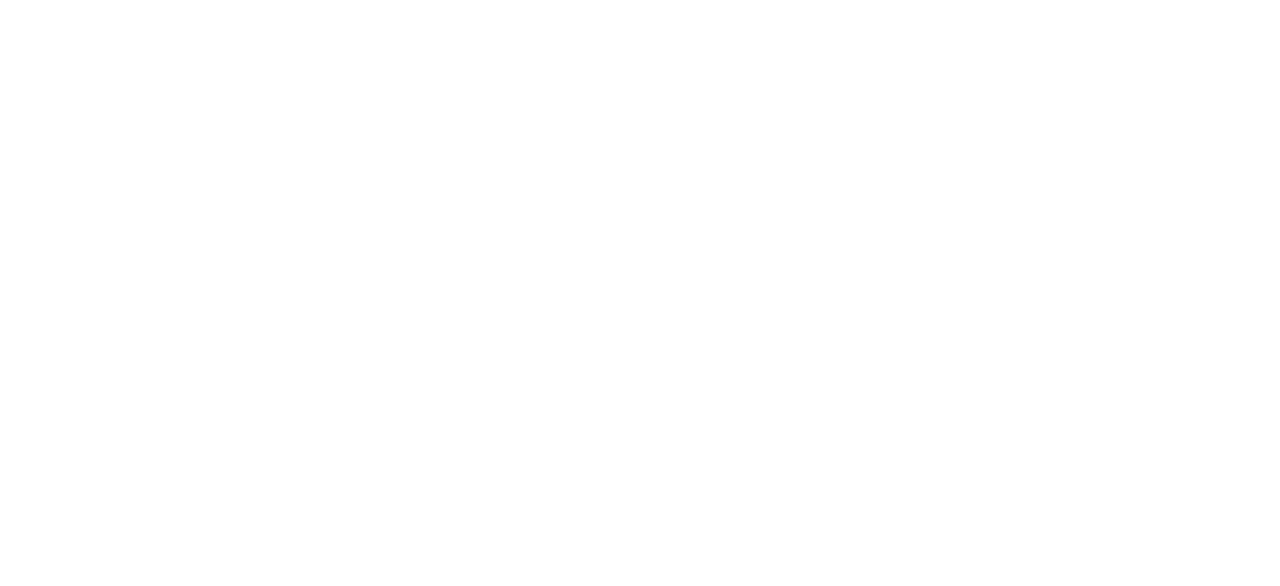
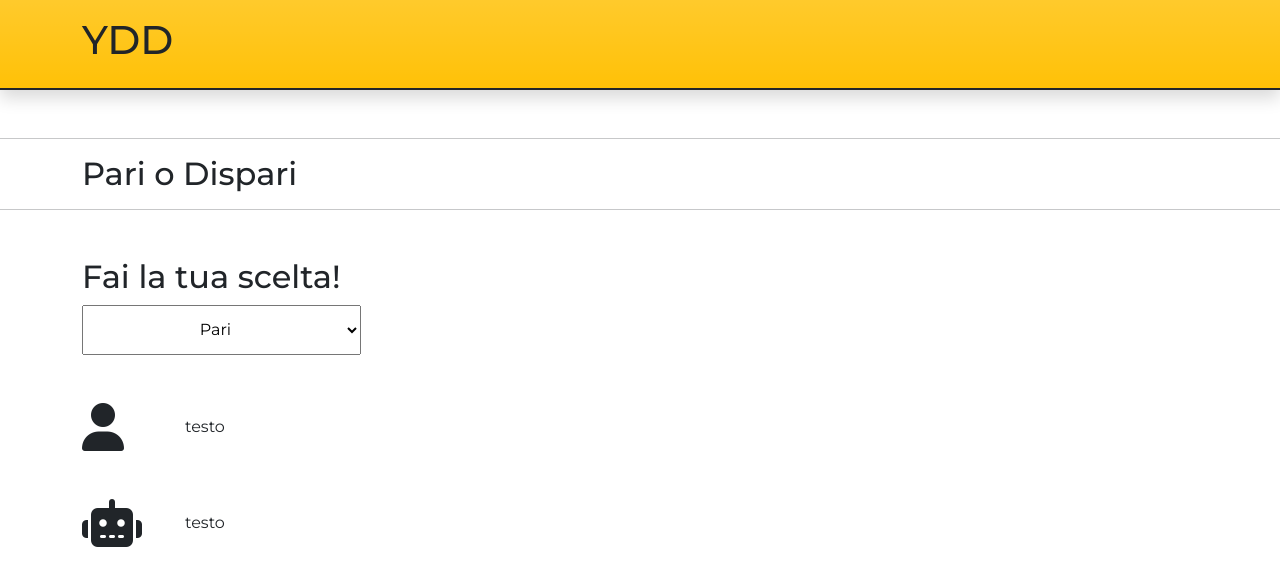
Before and after one commit to yurididomenico/js-paliedispari, a plain HTML site: page Pari-Dispari/index.html in a window 1280 px wide. Drawn offline with nearby package versions, Linux system fonts and the light colour scheme.

Commit message:
HTML: Struttura

```diff
--- a/Pari-Dispari/assets/css/stile.css
+++ b/Pari-Dispari/assets/css/stile.css
@@ -19,27 +19,22 @@ a
   color: black;
 }
 /* |||||||||| INIZIO |||||||||| */
+.personal-h-50px
+{
+  height: 50px;
+}
 
 
-/* |||||||||| HEADER |||||||||| */
-
-
-
-/* |||||||||| NAV |||||||||| */
-
-
-
-/* |||||||||| MAIN |||||||||| */
-
-
-
-/* |||||||||| FOOTER |||||||||| */
-
+.fa-user,
+.fa-robot
+{
+  font-size: 3rem;
+  vertical-align: middle;
+  margin-right: 10px;
+}
 
 
 /* |||||||||| AREA TEST |||||||||| */
-
-
 
 
 /* |||||||||| AREA TEST |||||||||| */
--- a/Pari-Dispari/assets/javascript/main.js
+++ b/Pari-Dispari/assets/javascript/main.js
@@ -4,15 +4,17 @@ console.log("YDD");
 
 /*
 Pari e Dispari
-L’utente sceglie pari o dispari e inserisce un numero da 1 a 5.
-Generiamo un numero random (sempre da 1 a 5) per il computer (usando una funzione).
-Sommiamo i due numeri
-Stabiliamo se la somma dei due numeri è pari o dispari (usando una funzione)
-Dichiariamo chi ha vinto.
+    -L’utente sceglie pari o dispari
+    -Inserisce un numero da 1 a 5.
+    -Generiamo un numero random (sempre da 1 a 5)
+    per il computer (usando una funzione).
+    -Sommiamo i due numeri
+    -Stabiliamo se la somma dei due numeri
+    è pari o dispari (usando una funzione)
+    -Dichiariamo chi ha vinto.
 */
 
-//Titolo esercizio
-alert("Pari o Dispari :)");
+
 
 
 
--- a/Pari-Dispari/index.html
+++ b/Pari-Dispari/index.html
@@ -6,7 +6,8 @@
   <meta name="viewport" content="width=device-width, initial-scale=1">
   <title>YDD - Pari-Dispari</title>
   <!-- [______Collegamento Bootstrap__________________________________________] -->
-  <link href="https://cdn.jsdelivr.net/npm/bootstrap@5.2.2/dist/css/bootstrap.min.css" rel="stylesheet" integrity="sha384-Zenh87qX5JnK2Jl0vWa8Ck2rdkQ2Bzep5IDxbcnCeuOxjzrPF/et3URy9Bv1WTRi" crossorigin="anonymous">
+  <link href="https://cdn.jsdelivr.net/npm/bootstrap@5.2.2/dist/css/bootstrap.min.css" rel="stylesheet"
+    integrity="sha384-Zenh87qX5JnK2Jl0vWa8Ck2rdkQ2Bzep5IDxbcnCeuOxjzrPF/et3URy9Bv1WTRi" crossorigin="anonymous">
   <!-- [______Collegamento Font__________________________________________] -->
   <script src="https://kit.fontawesome.com/f4affba74f.js" crossorigin="anonymous"></script>
   <!-- [______Collegamento CSS_____________________________________________] -->
@@ -20,9 +21,55 @@
 
 <body>
 
+  <div class="bg-warning bg-gradient p-3 shadow mb-5 border-bottom border-dark border-2">
+    <h1 class="container">YDD</h1>
+  </div>
+
+  <hr>
+
+  <div class="container">
+    <div class="bg-">
+      <h2>Pari o Dispari</h2>
+    </div>
+  </div>
+
+  <hr class="mb-5">
+
+  <div class="container mb-5">
+    <h2>Fai la tua scelta!</h2>
+    <select class="personal-h-50px w-25" name="" id="sceltaUtente">
+      <option class="text-center">Pari</option>
+      <option class="text-center">Dispari</option>
+    </select>
+  </div>
+
+  <div class="container">
+
+    <div class="mb-5 d-flex align-items-center">
+      <i class="fa-solid fa-user col-1"></i>
+      <span id="risultatoSceltaUtente">testo</span>
+    </div>
+
+    <div class="d-flex align-items-center">
+      <i class="fa-solid fa-robot col-1"></i>
+      <span id="risultatoSceltaCpu">testo</span>
+    </div>
+
+  </div>
+
+
+
+
+
+
+
+
+
 
   <script src="./assets/javascript/main.js"></script>
-  <script src="https://cdn.jsdelivr.net/npm/bootstrap@5.2.2/dist/js/bootstrap.bundle.min.js" integrity="sha384-OERcA2EqjJCMA+/3y+gxIOqMEjwtxJY7qPCqsdltbNJuaOe923+mo//f6V8Qbsw3" crossorigin="anonymous"></script>
+  <script src="https://cdn.jsdelivr.net/npm/bootstrap@5.2.2/dist/js/bootstrap.bundle.min.js"
+    integrity="sha384-OERcA2EqjJCMA+/3y+gxIOqMEjwtxJY7qPCqsdltbNJuaOe923+mo//f6V8Qbsw3"
+    crossorigin="anonymous"></script>
 </body>
 
 </html>
```
Also changed, not shown: Palindroma/index.html (+0 -1 lines).
